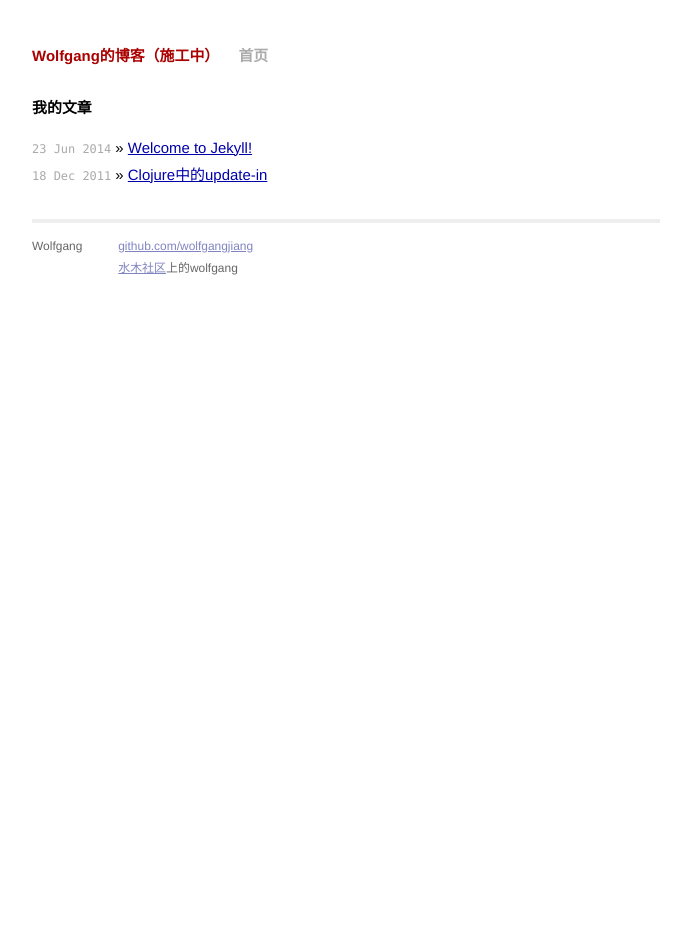
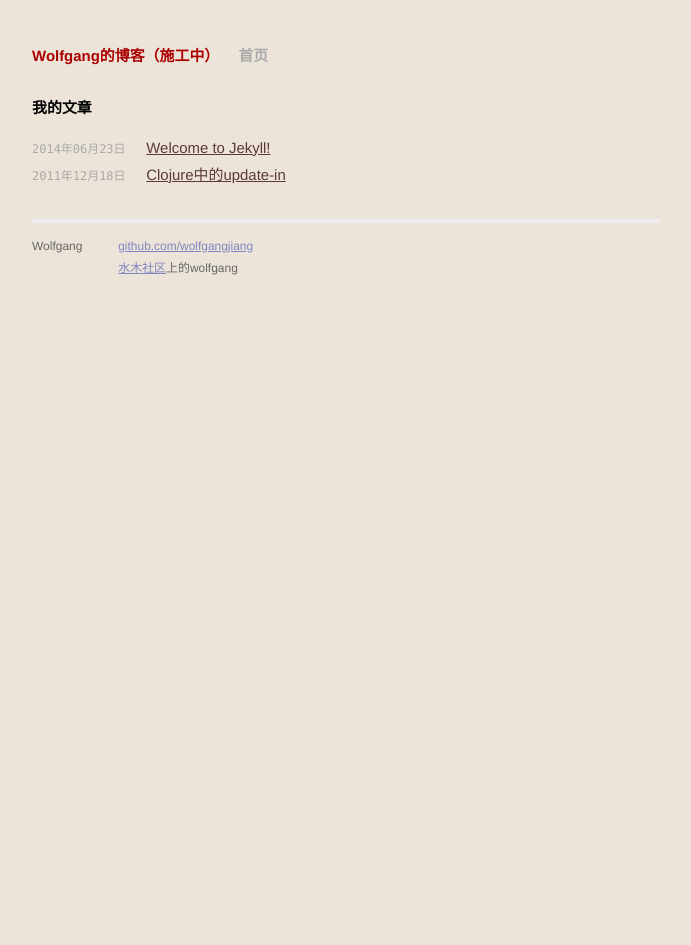
Before and after one commit to wolfgangjiang/wolfgangjiang.github.io, a Jekyll site: the page built from index.html, in a window 1280 px wide. Shown: the whole page, without its empty margins (294-985 px from the left). Built offline with Jekyll 4.4.1, drawn with Linux system fonts in a browser that asks for light colours; Markdown is read by kramdown in place of the engine named in the settings.

Commit message:
adjusted theme

```diff
--- a/css/main.css
+++ b/css/main.css
@@ -13,7 +13,7 @@
 html, body { height: 100%; }
 
 body {
-  background-color: #FFF;
+  background-color: rgb(236, 228, 216);
   font: 13.34px Helvetica, Arial, sans-serif;
   font-size: small;
   text-align: center;
@@ -25,9 +25,9 @@ h1, h2, h3, h4, h5, h6 {
 h1 { margin-bottom: 1em; }
 p { margin: 1em 0; }
 
-a         { color: #00a; }
+a         { color: #5d393b; }
 a:hover   { color: #000; }
-a:visited { color: #a0a; }
+a:visited { color: #cd596b; }
 
 /*****************************************************************************/
 /*
@@ -130,7 +130,7 @@ a:visited { color: #a0a; }
 /* standard */
 .post pre {
   border: 1px solid #ddd;
-  background-color: #eef;
+  background-color: #fff6e9;
   padding: 0 .4em;
 }
 
@@ -140,7 +140,7 @@ a:visited { color: #a0a; }
 
 .post code {
   border: 1px solid #ddd;
-  background-color: #eef;
+  background-color: #fff6e9;
   padding: 0 .2em;
 }
 
--- a/index.html
+++ b/index.html
@@ -7,7 +7,7 @@
   <h1>我的文章</h1>
   <ul class="posts">
     {% for post in site.posts %}
-      <li><span>{{ post.date | date_to_string }}</span> &raquo; <a href="{{ post.url }}">{{ post.title }}</a></li>
+      <li><span>{{ post.date | date: "%Y年%m月%d日" }}</span> &nbsp; &nbsp; <a href="{{ post.url }}">{{ post.title }}</a></li>
     {% endfor %}
   </ul>
 </div>
```
